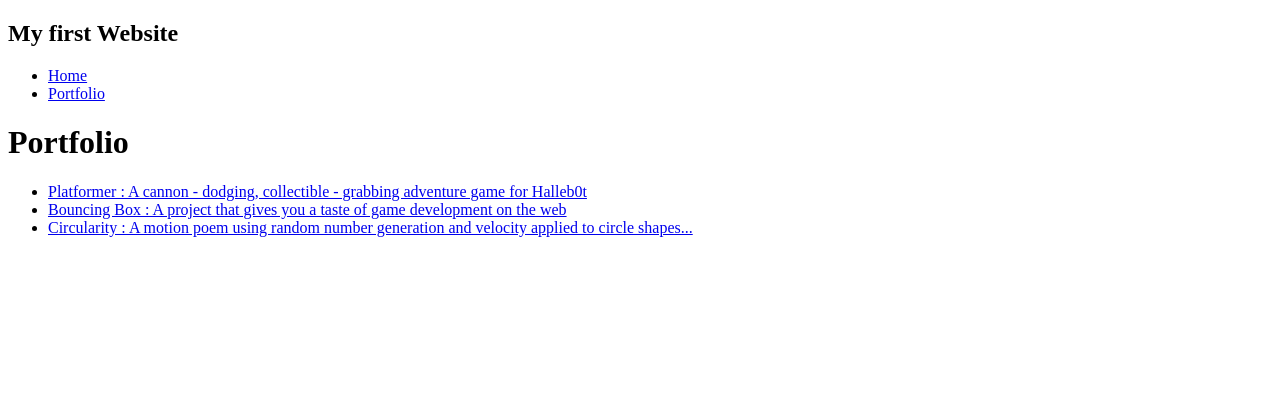
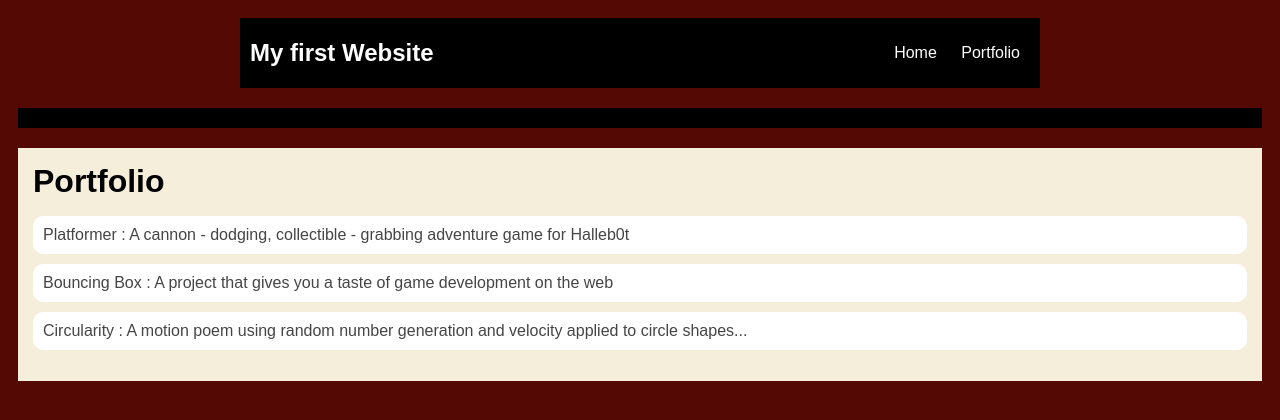
Before and after one commit to guarda183/guarda183.github.io, a plain HTML site: page portfolio.html in a window 1280 px wide. Drawn offline with Linux system fonts and the light colour scheme.

Commit message:
add portfolio.html file

```diff
--- a/portfolio.html
+++ b/portfolio.html
@@ -2,8 +2,9 @@
 <html>
     <head>
         <title>My first Website</title>
-       <link rel="stylesheet"  href="Mystyle.css">
+       <link rel="stylesheet"  href="style.css">
     </head>
+
     <body>
       <div id="all-contents">
 
```
